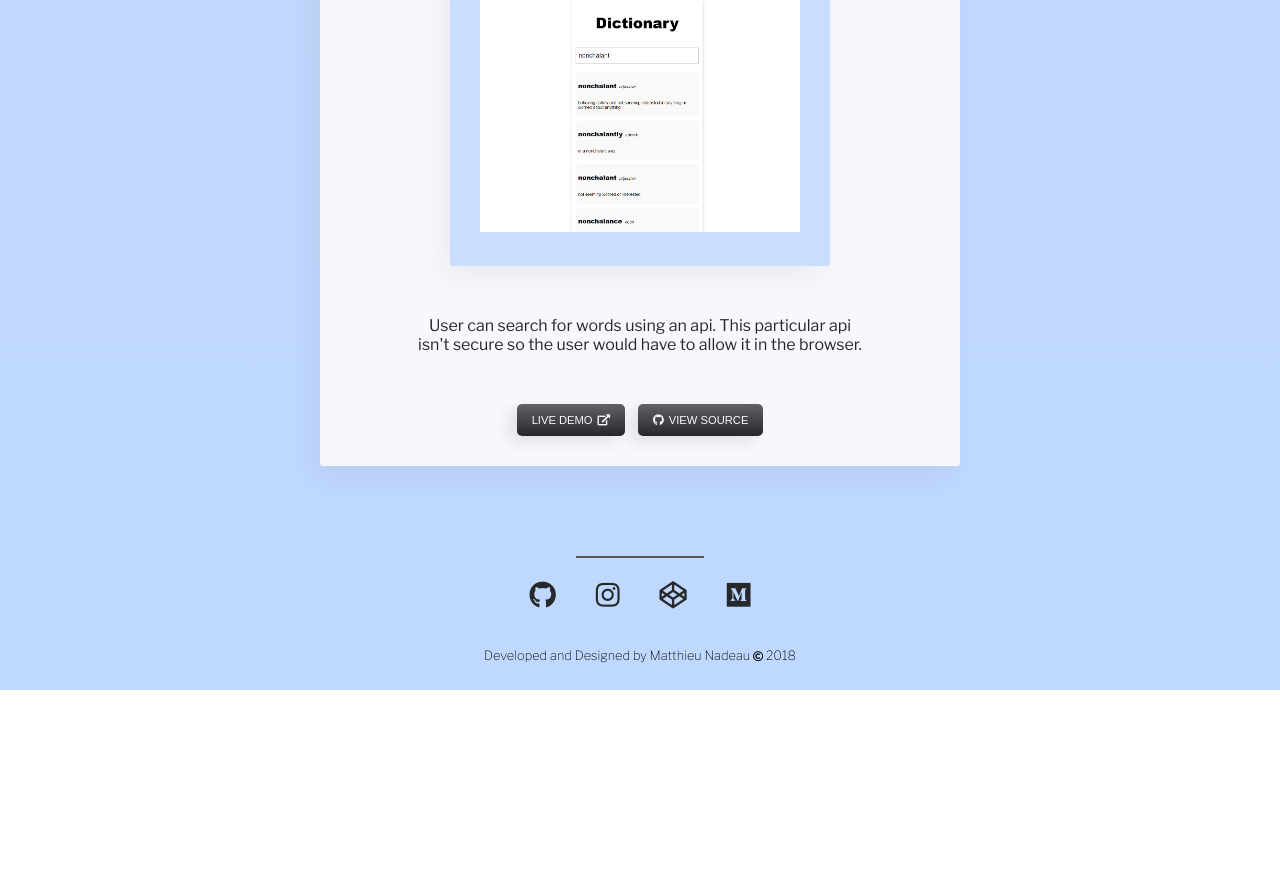
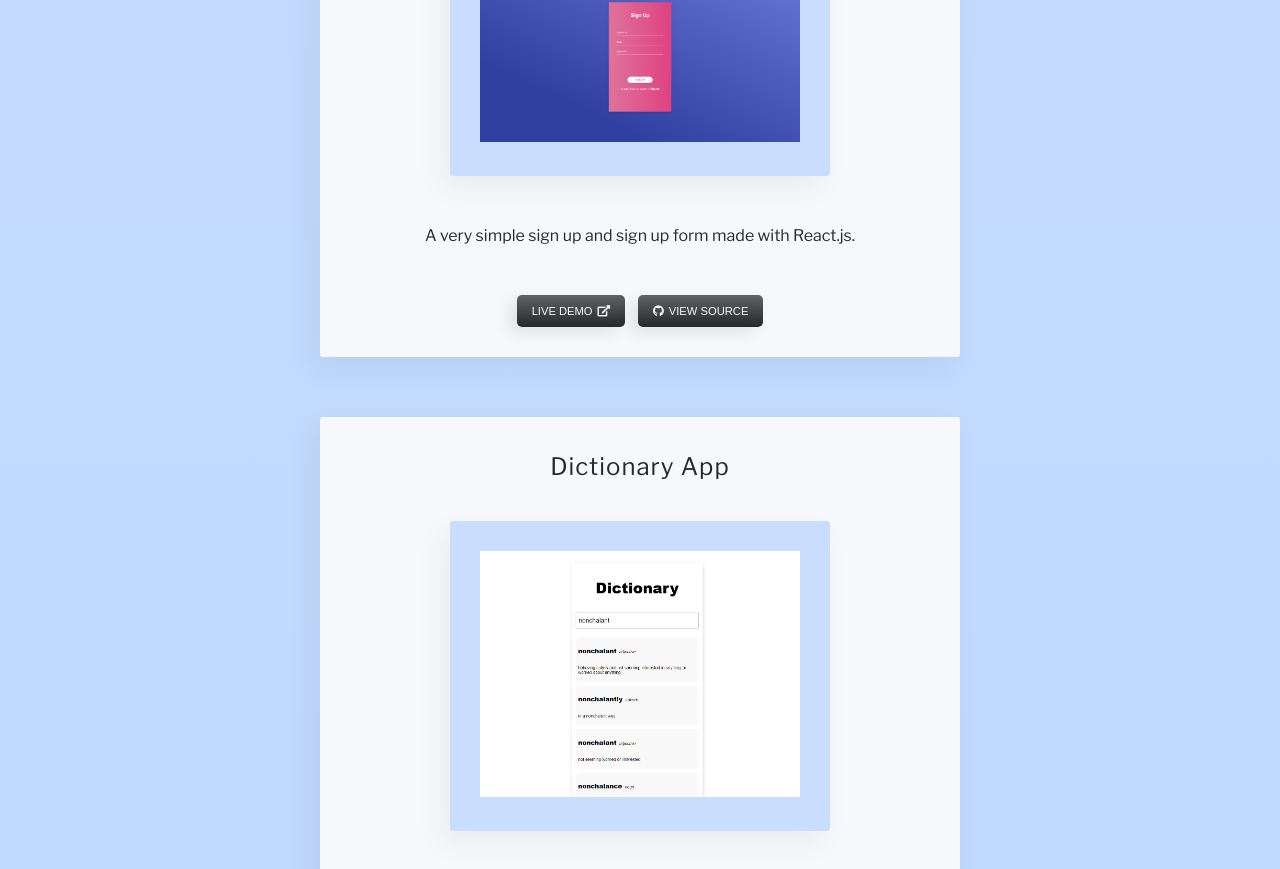
Before and after one commit to MatthieuNadeau96/My-Portfolio, a React (Create React App) app: page / in a window 1280 px wide. Shown: the part 5351-6220 px from the top of the page. Before the commit the page ends 6041 px from the top, so only its background shows below. Built offline with nearby package versions, Linux system fonts and the light colour scheme; the HTML template or start-up script is replaced by a standard one.

Commit message:
added Basic-Signup-Form to projectsPage

```diff
--- a/src/components/ProjectPage/_ProjectPage.js
+++ b/src/components/ProjectPage/_ProjectPage.js
@@ -8,7 +8,8 @@ import MathQuizPic from '../../img/MathQuiz.png';
 import DictionaryPic from '../../img/Dictionary.png';
 import MovieSearchPic from '../../img/MovieSearch.png';
 import TodoListPic from '../../img/TodoList.png';
-import PomodoroTimerPic from '../../img/PomodoroTimer.png'
+import PomodoroTimerPic from '../../img/PomodoroTimer.png';
+import BasicSignupFormPic from '../../img/Basic-Signup-Form.png';
 
 class ProjectPage extends Component {
 
@@ -66,6 +67,14 @@ class ProjectPage extends Component {
           ghLink={"https://github.com/MatthieuNadeau96/Todo-List"}
         />
         <ProjectCard
+          cardTitle="Basic Signup Form"
+          imageSrc={BasicSignupFormPic}
+          cardInfo="A very simple sign up and sign up form made with React.js."
+          tools={["HTML", "CSS", "Javascript", "ES6", "React.js", "Node.js"]}
+          liveLink={"https://matthieunadeau96.github.io/Basic-Signup-Form/"}
+          ghLink={"https://github.com/MatthieuNadeau96/Basic-Signup-Form"}
+          />
+        <ProjectCard
           cardTitle="Dictionary App"
           imageSrc={DictionaryPic}
           cardInfo="User can search for words using an api. This particular api isn't secure so the user would have to allow it in the browser."
```
Also changed, not shown: src/img/Basic-Signup-Form.png (added).
